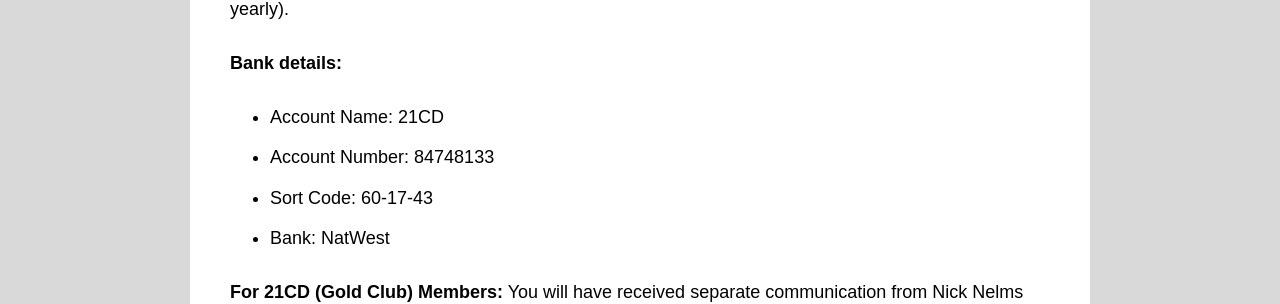
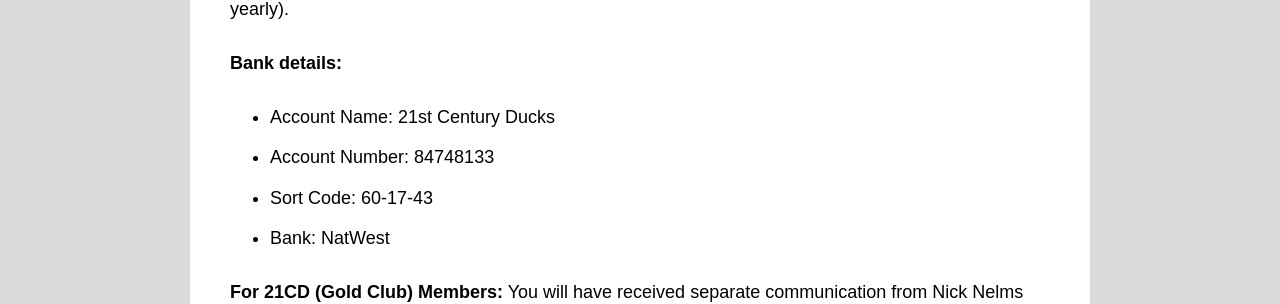
Before and after one commit to RobDWaller/21ducks.github.io, a Jekyll site: the page built from _posts/2025-07-28-new-look-21ducks.md, in a window 1280 px wide and 900 px high, scrolled down 3587 px. Shown: the part 153-457 px from the top of the window. Built offline with Jekyll 4.4.1, drawn with Linux system fonts in a browser that asks for light colours; comment, search, counter and statistics services are not loaded.

Commit message:
Updated new look article so bank account details are correct.

```diff
--- a/_posts/2025-07-28-new-look-21ducks.md
+++ b/_posts/2025-07-28-new-look-21ducks.md
@@ -45,7 +45,7 @@
 Please set up your membership payment for the season. We’re requesting members pay **£2.50 (or more)** a month via standing order (if you previously paid yearly).
 
 **Bank details:**
-* Account Name: 21CD
+* Account Name: 21st Century Ducks
 * Account Number: 84748133
 * Sort Code: 60-17-43
 * Bank: NatWest
```
